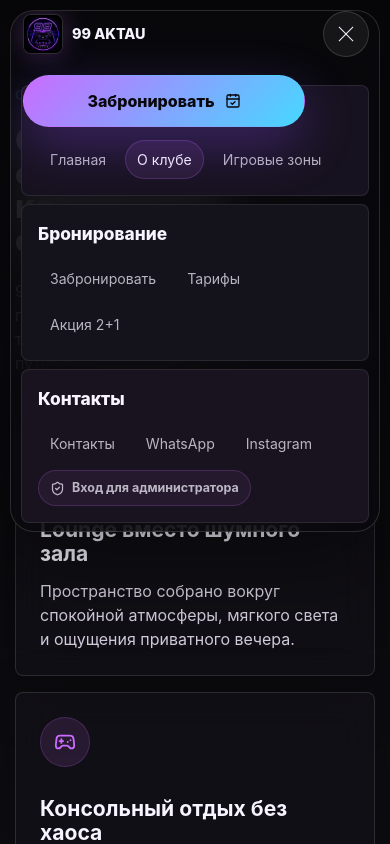
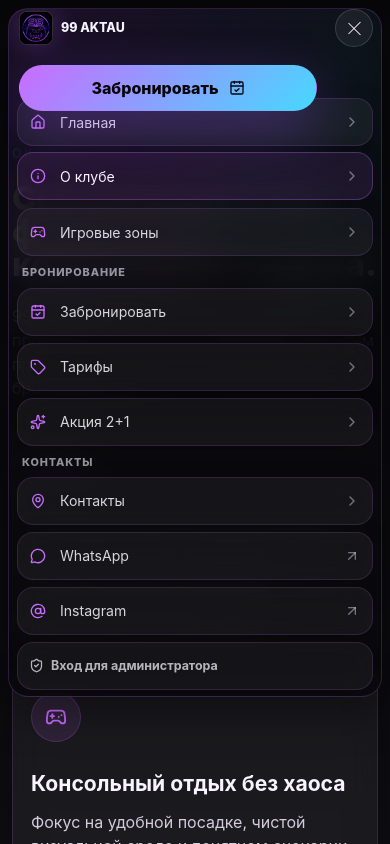
Before and after one commit to nerfalmiralti-max/99-Aktau, a React (Vite) app: page /about in a window 390 px wide. Both pictures are taken after a click on the button "Открыть меню". Shown: the top 844 px of the page. Built offline with nearby package versions, Linux system fonts and the light colour scheme; no server answers.

Commit message:
Improve mobile UX composition

```diff
--- a/src/components/react-bits/CardNav.css
+++ b/src/components/react-bits/CardNav.css
@@ -156,6 +156,11 @@
   transition: color 180ms ease, background 180ms ease, border-color 180ms ease;
 }
 
+.card-nav-link-icon,
+.card-nav-link-arrow {
+  display: none;
+}
+
 .card-nav-links > a:hover,
 .card-nav-links > a.is-active {
   border-color: rgba(201, 108, 255, 0.22);
@@ -273,6 +278,137 @@
   }
 }
 
+@media (max-width: 480px) {
+  .card-nav-container {
+    top: max(8px, env(safe-area-inset-top));
+    width: calc(100% - 16px - env(safe-area-inset-left) - env(safe-area-inset-right));
+  }
+
+  .card-nav {
+    border-radius: 20px;
+    background:
+      radial-gradient(circle at 14% 0%, rgba(168, 85, 247, 0.08), transparent 44%),
+      rgba(9, 9, 13, 0.58);
+    box-shadow: 0 12px 34px rgba(0, 0, 0, 0.24);
+  }
+
+  .card-nav.is-scrolled,
+  .card-nav.is-open,
+  .card-nav:focus-within {
+    border-color: rgba(201, 108, 255, 0.2);
+    background:
+      radial-gradient(circle at 12% 0%, rgba(168, 85, 247, 0.12), transparent 44%),
+      radial-gradient(circle at 92% 8%, rgba(56, 189, 248, 0.06), transparent 36%),
+      rgba(9, 9, 13, 0.84);
+    box-shadow: 0 16px 42px rgba(0, 0, 0, 0.34);
+    backdrop-filter: blur(20px);
+  }
+
+  .card-nav-top {
+    height: 58px;
+    padding: 0 8px 0 10px;
+  }
+
+  .card-nav-menu-button {
+    width: 38px;
+    height: 38px;
+    gap: 5px;
+  }
+
+  .card-nav-menu-button span {
+    width: 17px;
+  }
+
+  .card-nav-content {
+    top: 58px;
+    gap: 8px;
+    max-height: calc(100svh - 72px - env(safe-area-inset-top) - env(safe-area-inset-bottom));
+    padding: 8px 8px max(8px, env(safe-area-inset-bottom));
+  }
+
+  .card-nav-card {
+    min-height: auto;
+    gap: 7px;
+    padding: 0;
+    border: 0;
+    background: transparent !important;
+  }
+
+  .card-nav-card-label {
+    padding: 0 5px;
+    color: rgba(247, 244, 255, 0.58);
+    font-size: 0.68rem;
+    letter-spacing: 0.08em;
+    text-transform: uppercase;
+  }
+
+  .card-nav-links {
+    display: grid;
+    gap: 7px;
+    margin-top: 0;
+  }
+
+  .card-nav-links > a.card-nav-link {
+    display: grid;
+    grid-template-columns: 30px minmax(0, 1fr) auto;
+    align-items: center;
+    min-height: 48px;
+    padding: 0 12px;
+    border-color: rgba(201, 108, 255, 0.16);
+    border-radius: 16px;
+    background: rgba(255, 255, 255, 0.055);
+    box-shadow: 0 12px 30px rgba(0, 0, 0, 0.2);
+    backdrop-filter: blur(14px);
+    color: rgba(247, 244, 255, 0.86);
+    transition:
+      color 180ms ease,
+      background 180ms ease,
+      border-color 180ms ease,
+      transform 180ms var(--ease-premium);
+  }
+
+  .card-nav-links > a.card-nav-link:hover,
+  .card-nav-links > a.card-nav-link.is-active {
+    border-color: rgba(201, 108, 255, 0.3);
+    background: rgba(201, 108, 255, 0.1);
+    color: var(--text);
+    transform: translateY(-1px);
+  }
+
+  .card-nav-links > a.card-nav-link:active {
+    transform: scale(0.985);
+  }
+
+  .card-nav-link-icon,
+  .card-nav-link-arrow {
+    display: block;
+  }
+
+  .card-nav-link-icon {
+    color: var(--accent);
+  }
+
+  .card-nav-link-arrow {
+    color: rgba(247, 244, 255, 0.44);
+  }
+
+  .card-nav-link-label {
+    overflow: hidden;
+    text-overflow: ellipsis;
+    white-space: nowrap;
+  }
+
+  .card-nav-admin-slot .admin-nav-control {
+    width: 100%;
+    min-height: 48px;
+    border-color: rgba(201, 108, 255, 0.16);
+    border-radius: 16px;
+    background: rgba(255, 255, 255, 0.055);
+    box-shadow: 0 12px 30px rgba(0, 0, 0, 0.2);
+    backdrop-filter: blur(14px);
+  }
+}
+
 @media (prefers-reduced-motion: reduce) {
   .card-nav {
     transition: none;
--- a/src/components/react-bits/CardNav.tsx
+++ b/src/components/react-bits/CardNav.tsx
@@ -1,7 +1,20 @@
 "use client";
 
 import { gsap } from "gsap";
-import { CalendarCheck } from "lucide-react";
+import {
+  ArrowUpRight,
+  AtSign,
+  CalendarCheck,
+  ChevronRight,
+  Gamepad2,
+  Home,
+  Info,
+  MapPin,
+  MessageCircle,
+  Sparkles,
+  Tag,
+  type LucideIcon,
+} from "lucide-react";
 import {
   useCallback,
   useEffect,
@@ -43,6 +56,20 @@ type CardNavProps = {
   items: CardNavItem[];
 };
 
+function getMobileLinkIcon(link: CardNavLink): LucideIcon {
+  if ("href" in link) {
+    return link.label.toLowerCase().includes("whatsapp") ? MessageCircle : AtSign;
+  }
+  if (link.path === "/") return Home;
+  if (link.path.startsWith("/about")) return Info;
+  if (link.path.startsWith("/zones#promotion")) return Sparkles;
+  if (link.path.startsWith("/zones#tariffs")) return Tag;
+  if (link.path.startsWith("/zones")) return Gamepad2;
+  if (link.path.startsWith("/booking")) return CalendarCheck;
+  if (link.path.startsWith("/contacts")) return MapPin;
+  return ChevronRight;
+}
+
 export function CardNav({
   adminControl,
   className = "",
@@ -60,10 +87,12 @@ export function CardNav({
   const timelineRef = useRef<gsap.core.Timeline | null>(null);
   const previousPathRef = useRef(pathname);
 
-  const collapsedHeight = useCallback(
-    () => window.matchMedia("(max-width: 980px)").matches ? 66 : 70,
-    [],
-  );
+  const collapsedHeight = useCallback(() => {
+    if (window.matchMedia("(max-width: 480px)").matches) {
+      return 58;
+    }
+    return window.matchMedia("(max-width: 980px)").matches ? 66 : 70;
+  }, []);
 
   const calculateHeight = useCallback(() => {
     const content = contentRef.current;
@@ -273,17 +302,21 @@ export function CardNav({
               <span className="card-nav-card-label">{item.label}</span>
               <div className="card-nav-links">
                 {item.links.map((link) => {
+                  const MobileIcon = getMobileLinkIcon(link);
                   if ("href" in link) {
                     return (
                       <a
                         aria-label={link.ariaLabel}
+                        className="card-nav-link"
                         href={link.href}
                         key={link.href}
                         onClick={() => closeMenu(true)}
                         rel="noreferrer"
                         target="_blank"
                       >
-                        {link.label}
+                        <MobileIcon aria-hidden className="card-nav-link-icon" size={16} />
+                        <span className="card-nav-link-label">{link.label}</span>
+                        <ArrowUpRight aria-hidden className="card-nav-link-arrow" size={16} />
                       </a>
                     );
                   }
@@ -294,14 +327,18 @@ export function CardNav({
                   return (
                     <NavLink
                       className={({ isActive }) => (
-                        isActive && (hashTarget ? hash === hashTarget : !hash) ? "is-active" : ""
+                        `card-nav-link ${
+                          isActive && (hashTarget ? hash === hashTarget : !hash) ? "is-active" : ""
+                        }`.trim()
                       )}
                       end={link.path === "/"}
                       key={link.path}
                       onClick={() => closeMenu(true)}
                       to={link.path}
                     >
-                      {link.label}
+                      <MobileIcon aria-hidden className="card-nav-link-icon" size={16} />
+                      <span className="card-nav-link-label">{link.label}</span>
+                      <ChevronRight aria-hidden className="card-nav-link-arrow" size={16} />
                     </NavLink>
                   );
                 })}
--- a/src/styles/global.css
+++ b/src/styles/global.css
@@ -1706,6 +1706,173 @@ a.contact-card:hover {
   }
 }
 
+@media (max-width: 480px) {
+  :root {
+    --nav-height: 58px;
+  }
+
+  body {
+    background:
+      radial-gradient(circle at 4% 12%, rgba(201, 108, 255, 0.07), transparent 34%),
+      radial-gradient(circle at 96% 24%, rgba(70, 216, 255, 0.045), transparent 32%),
+      linear-gradient(180deg, #07070a 0%, #111015 46%, #07070a 100%);
+  }
+
+  .loading-screen {
+    pointer-events: none;
+  }
+
+  .container,
+  .footer-grid {
+    width: min(100% - 24px, 1180px);
+  }
+
+  .section {
+    padding: 68px 0;
+  }
+
+  .page-header {
+    padding: calc(var(--nav-height) + 14px) 0 30px;
+  }
+
+  .page-content {
+    padding-bottom: 68px;
+  }
+
+  .section-header {
+    margin-bottom: 30px;
+  }
+
+  .brand-logo {
+    gap: 8px;
+  }
+
+  .brand-logo-frame {
+    width: 34px;
+    height: 34px;
+  }
+
+  .brand-logo-text {
+    max-width: 104px;
+    font-size: 0.78rem;
+  }
+
+  .hero-section {
+    min-height: 78svh;
+  }
+
+  .hero-content {
+    gap: 12px;
+    padding: 76px 0 46px;
+  }
+
+  .hero-copy {
+    padding-bottom: 124px;
+  }
+
+  .hero-content p {
+    margin-top: 14px;
+  }
+
+  .hero-actions {
+    gap: 10px;
+    margin-top: 22px;
+  }
+
+  .controller-art {
+    right: 0;
+    bottom: 64px;
+    width: min(246px, 76%);
+    opacity: 0.76;
+  }
+
+  .button,
+  .form-submit {
+    min-height: 46px;
+  }
+
+  .hero-scroll {
+    right: 12px;
+    bottom: 12px;
+    width: 38px;
+    height: 38px;
+  }
+
+  .feature-card,
+  .zone-card,
+  .booking-form,
+  .booking-panel,
+  .promotion-block,
+  .promotion-offer,
+  .contact-card,
+  .map-card,
+  .admin-booking-glow .booking-list-item {
+    border-color: rgba(201, 108, 255, 0.16);
+    background: rgba(255, 255, 255, 0.055);
+    box-shadow: 0 18px 48px rgba(0, 0, 0, 0.24);
+    backdrop-filter: blur(14px);
+  }
+
+  .zone-card-glow .zone-card,
+  .booking-form-glow .booking-form,
+  .promotion-glow .promotion-block {
+    border: 1px solid rgba(201, 108, 255, 0.16);
+    background: rgba(255, 255, 255, 0.055);
+    box-shadow: 0 18px 48px rgba(0, 0, 0, 0.24);
+    backdrop-filter: blur(14px);
+  }
+
+  .feature-card,
+  .booking-form,
+  .booking-panel {
+    padding: 18px;
+  }
+
+  .zone-card {
+    gap: 14px;
+    padding: 18px;
+  }
+
+  .promotion-block {
+    padding: 18px;
+  }
+
+  .promotion-offer,
+  .contact-card {
+    padding: 15px;
+  }
+
+  input,
+  select {
+    height: 50px;
+    padding: 0 14px;
+  }
+
+  textarea {
+    min-height: 108px;
+    padding: 13px 14px;
+  }
+
+  .zones-visual {
+    min-height: 260px;
+  }
+
+  .map-card,
+  .map-card iframe {
+    min-height: 300px;
+  }
+
+  .admin-modal {
+    padding: 12px;
+  }
+
+  .admin-modal-panel {
+    max-height: calc(100svh - 24px);
+    overflow-y: auto;
+    padding: 18px;
+  }
+}
+
 @media (max-width: 420px) {
   .hero-content h1 {
     font-size: 3.45rem;
@@ -1713,6 +1880,17 @@ a.contact-card:hover {
 
   .section-header h1 {
     font-size: 2.08rem;
+  }
+}
+
+@media (max-width: 360px) {
+  .hero-copy {
+    padding-bottom: 112px;
+  }
+
+  .controller-art {
+    bottom: 58px;
+    width: min(226px, 74%);
   }
 }
 
```
